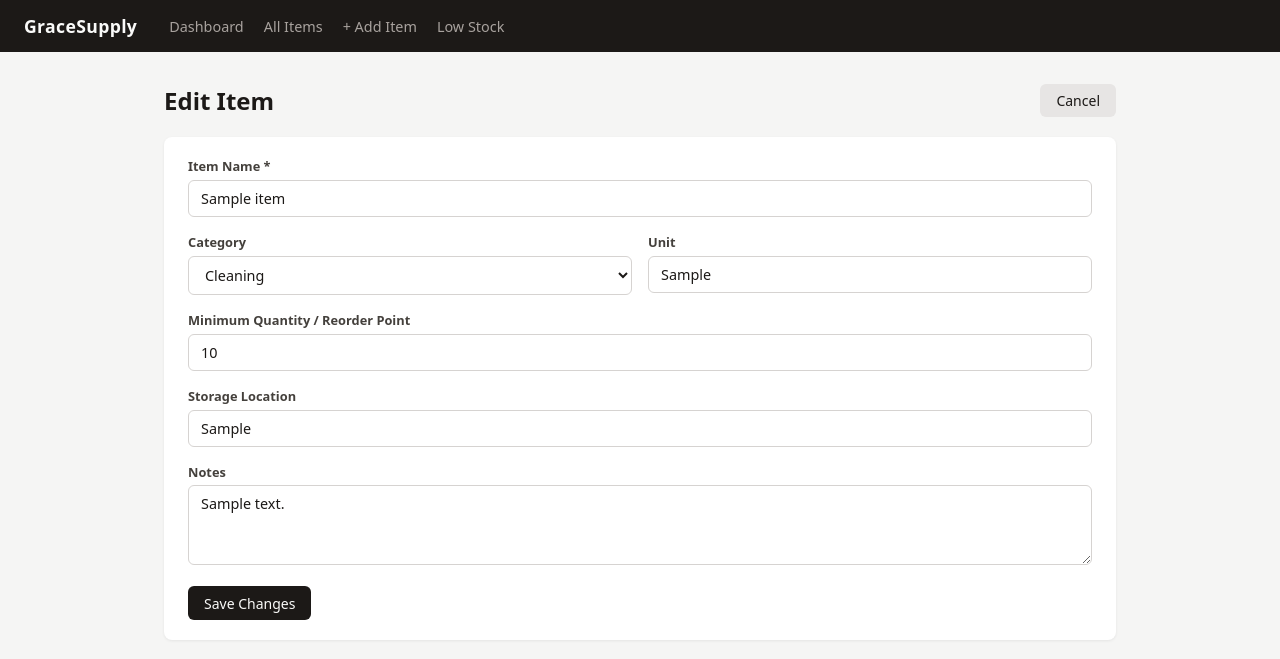
After one commit to sixesandsevens/GraceSupply, a Flask app: page /items/1/edit in a window 1280 px wide. The commit adds this page. Shown: the top 659 px of the page. Run offline with Flask 3, Linux system fonts and the light colour scheme; tables that the repository leaves empty hold one stand-in row (values such as "Sample post").

Commit message:
second commit

```diff
--- a/app/routes.py
+++ b/app/routes.py
@@ -17,26 +17,96 @@ CATEGORIES = [
 ]
 
 
+def parse_int(value, default=0):
+    """Safely parse an integer from form input."""
+    try:
+        return int(value)
+    except (TypeError, ValueError):
+        return default
+
+
+def create_transaction(item, change_amount, transaction_type, note="", created_by=""):
+    txn = InventoryTransaction(
+        item_id=item.id,
+        change_amount=change_amount,
+        transaction_type=transaction_type,
+        note=note,
+        created_by=created_by,
+    )
+    db.session.add(txn)
+    return txn
+
+
 @bp.route("/")
 def index():
-    return redirect(url_for("main.items"))
+    active_items = Item.query.filter_by(active=True)
+    total_items = active_items.count()
+    low_count = active_items.filter(Item.current_quantity <= Item.minimum_quantity).count()
+    out_count = Item.query.filter_by(active=True).filter(Item.current_quantity <= 0).count()
+    recent_transactions = (
+        InventoryTransaction.query
+        .join(Item)
+        .filter(Item.active == True)
+        .order_by(InventoryTransaction.created_at.desc())
+        .limit(8)
+        .all()
+    )
+    return render_template(
+        "dashboard.html",
+        total_items=total_items,
+        low_count=low_count,
+        out_count=out_count,
+        recent_transactions=recent_transactions,
+    )
 
 
 @bp.route("/items")
 def items():
-    all_items = Item.query.filter_by(active=True).order_by(Item.category, Item.name).all()
-    return render_template("items.html", items=all_items)
+    query = request.args.get("q", "").strip()
+    category = request.args.get("category", "").strip()
+
+    item_query = Item.query.filter_by(active=True)
+
+    if query:
+        search = f"%{query}%"
+        item_query = item_query.filter(
+            db.or_(
+                Item.name.ilike(search),
+                Item.location.ilike(search),
+                Item.notes.ilike(search),
+            )
+        )
+
+    if category:
+        item_query = item_query.filter(Item.category == category)
+
+    all_items = item_query.order_by(Item.category, Item.name).all()
+    return render_template(
+        "items.html",
+        items=all_items,
+        categories=CATEGORIES,
+        selected_category=category,
+        query=query,
+    )
 
 
 @bp.route("/items/new", methods=["GET", "POST"])
 def new_item():
     if request.method == "POST":
+        name = request.form.get("name", "").strip()
+        if not name:
+            flash("Item name is required.")
+            return render_template("new_item.html", categories=CATEGORIES)
+
+        current_quantity = max(parse_int(request.form.get("current_quantity"), 0), 0)
+        minimum_quantity = max(parse_int(request.form.get("minimum_quantity"), 0), 0)
+
         item = Item(
-            name=request.form["name"].strip(),
+            name=name,
             category=request.form.get("category", "Other"),
-            unit=request.form.get("unit", "each").strip(),
-            current_quantity=int(request.form.get("current_quantity", 0)),
-            minimum_quantity=int(request.form.get("minimum_quantity", 0)),
+            unit=request.form.get("unit", "each").strip() or "each",
+            current_quantity=current_quantity,
+            minimum_quantity=minimum_quantity,
             location=request.form.get("location", "").strip(),
             notes=request.form.get("notes", "").strip(),
         )
@@ -45,17 +115,16 @@ def new_item():
         db.session.commit()
 
         if item.current_quantity:
-            txn = InventoryTransaction(
-                item_id=item.id,
-                change_amount=item.current_quantity,
-                transaction_type="initial_count",
-                note="Initial quantity entered",
+            create_transaction(
+                item,
+                item.current_quantity,
+                "initial_count",
+                "Initial quantity entered",
             )
-            db.session.add(txn)
             db.session.commit()
 
         flash("Item added.")
-        return redirect(url_for("main.items"))
+        return redirect(url_for("main.item_detail", item_id=item.id))
 
     return render_template("new_item.html", categories=CATEGORIES)
 
@@ -72,29 +141,64 @@ def item_detail(item_id):
     return render_template("item_detail.html", item=item, transactions=transactions)
 
 
+@bp.route("/items/<int:item_id>/edit", methods=["GET", "POST"])
+def edit_item(item_id):
+    item = Item.query.get_or_404(item_id)
+
+    if request.method == "POST":
+        name = request.form.get("name", "").strip()
+        if not name:
+            flash("Item name is required.")
+            return render_template("edit_item.html", item=item, categories=CATEGORIES)
+
+        item.name = name
+        item.category = request.form.get("category", "Other")
+        item.unit = request.form.get("unit", "each").strip() or "each"
+        item.minimum_quantity = max(parse_int(request.form.get("minimum_quantity"), 0), 0)
+        item.location = request.form.get("location", "").strip()
+        item.notes = request.form.get("notes", "").strip()
+
+        db.session.commit()
+        flash("Item updated.")
+        return redirect(url_for("main.item_detail", item_id=item.id))
+
+    return render_template("edit_item.html", item=item, categories=CATEGORIES)
+
+
 @bp.route("/items/<int:item_id>/adjust", methods=["POST"])
 def adjust_item(item_id):
     item = Item.query.get_or_404(item_id)
 
-    change_amount = int(request.form["change_amount"])
+    change_amount = parse_int(request.form.get("change_amount"), 0)
     note = request.form.get("note", "").strip()
     created_by = request.form.get("created_by", "").strip()
 
-    item.current_quantity += change_amount
+    if change_amount == 0:
+        flash("Quantity change cannot be zero.")
+        return redirect(url_for("main.item_detail", item_id=item.id))
 
-    txn = InventoryTransaction(
-        item_id=item.id,
-        change_amount=change_amount,
-        transaction_type="adjustment",
-        note=note,
-        created_by=created_by,
-    )
+    new_quantity = item.current_quantity + change_amount
+    if new_quantity < 0:
+        flash("That adjustment would make the quantity negative. Inventory goblin denied.")
+        return redirect(url_for("main.item_detail", item_id=item.id))
 
-    db.session.add(txn)
+    item.current_quantity = new_quantity
+    create_transaction(item, change_amount, "adjustment", note, created_by)
+
     db.session.commit()
 
     flash("Inventory adjusted.")
     return redirect(url_for("main.item_detail", item_id=item.id))
+
+
+@bp.route("/items/<int:item_id>/archive", methods=["POST"])
+def archive_item(item_id):
+    item = Item.query.get_or_404(item_id)
+    item.active = False
+    create_transaction(item, 0, "archived", "Item archived")
+    db.session.commit()
+    flash("Item archived.")
+    return redirect(url_for("main.items"))
 
 
 @bp.route("/low-stock")
--- a/app/templates/base.html
+++ b/app/templates/base.html
@@ -20,8 +20,9 @@
       padding: 0 1.5rem;
       display: flex;
       align-items: center;
-      gap: 2rem;
-      height: 52px;
+      gap: 1.25rem;
+      min-height: 52px;
+      flex-wrap: wrap;
     }
 
     nav a.brand {
@@ -30,6 +31,7 @@
       color: #fafaf9;
       text-decoration: none;
       letter-spacing: 0.02em;
+      margin-right: .75rem;
     }
 
     nav a {
@@ -40,24 +42,14 @@
 
     nav a:hover { color: #fafaf9; }
 
-    .low-stock-badge {
-      background: #dc2626;
-      color: white;
-      border-radius: 9999px;
-      font-size: 0.7rem;
-      padding: 1px 6px;
-      margin-left: 4px;
-      font-weight: 600;
-    }
-
     main {
-      max-width: 900px;
+      max-width: 1000px;
       margin: 2rem auto;
       padding: 0 1.5rem;
     }
 
     h1 { font-size: 1.5rem; font-weight: 700; margin-bottom: 1.25rem; }
-    h2 { font-size: 1.1rem; font-weight: 600; margin-bottom: 0.75rem; }
+    h2 { font-size: 1.1rem; font-weight: 600; margin: 1.25rem 0 0.75rem; }
 
     .flash {
       background: #d1fae5;
@@ -78,6 +70,7 @@
       text-decoration: none;
       cursor: pointer;
       border: none;
+      font-family: inherit;
     }
 
     .btn-primary { background: #1c1917; color: #fafaf9; }
@@ -116,6 +109,8 @@
 
     tr:last-child td { border-bottom: none; }
     tr:hover td { background: #fafaf9; }
+    td a { color: inherit; font-weight: 500; text-decoration: none; }
+    td a:hover { text-decoration: underline; }
 
     .badge {
       display: inline-block;
@@ -129,13 +124,18 @@
     .badge-low { background: #fef3c7; color: #92400e; }
     .badge-out { background: #fee2e2; color: #dc2626; }
 
-    .card {
+    .card, .stat-card {
       background: white;
       border-radius: 8px;
       box-shadow: 0 1px 3px rgba(0,0,0,0.07);
       padding: 1.25rem 1.5rem;
       margin-bottom: 1rem;
     }
+
+    .stat-card { text-decoration: none; color: inherit; display: block; }
+    .stat-card:hover { transform: translateY(-1px); }
+    .stats-grid { display: grid; grid-template-columns: repeat(3, 1fr); gap: 1rem; margin-bottom: 1.5rem; }
+    .stat-number { font-size: 2rem; font-weight: 800; line-height: 1; margin-bottom: .25rem; }
 
     .form-group { margin-bottom: 1rem; }
     label { display: block; font-size: 0.8rem; font-weight: 600; margin-bottom: 0.3rem; color: #44403c; }
@@ -160,9 +160,7 @@
     textarea { resize: vertical; min-height: 80px; }
 
     .grid-2 { display: grid; grid-template-columns: 1fr 1fr; gap: 1rem; }
-
     .meta { font-size: 0.8rem; color: #78716c; }
-
     .positive { color: #16a34a; font-weight: 600; }
     .negative { color: #dc2626; font-weight: 600; }
 
@@ -178,15 +176,27 @@
       display: flex;
       align-items: center;
       justify-content: space-between;
+      gap: 1rem;
       margin-bottom: 1.25rem;
     }
 
     .page-header h1 { margin-bottom: 0; }
 
-    @media (max-width: 600px) {
-      .grid-2 { grid-template-columns: 1fr; }
+    .filters {
+      display: grid;
+      grid-template-columns: 1fr 220px auto;
+      gap: .75rem;
+      align-items: end;
+      margin-bottom: 1rem;
+    }
+
+    .inline-actions { display: flex; gap: .5rem; flex-wrap: wrap; }
+
+    @media (max-width: 700px) {
+      .grid-2, .stats-grid, .filters { grid-template-columns: 1fr; }
       table { font-size: 0.82rem; }
       td, th { padding: 0.5rem 0.6rem; }
+      nav { padding: .75rem 1rem; }
     }
   </style>
 </head>
@@ -194,6 +204,7 @@
 
 <nav>
   <a href="{{ url_for('main.index') }}" class="brand">GraceSupply</a>
+  <a href="{{ url_for('main.index') }}">Dashboard</a>
   <a href="{{ url_for('main.items') }}">All Items</a>
   <a href="{{ url_for('main.new_item') }}">+ Add Item</a>
   <a href="{{ url_for('main.low_stock') }}">Low Stock</a>
--- /dev/null
+++ b/app/templates/edit_item.html
@@ -0,0 +1,51 @@
+{% extends "base.html" %}
+{% block title %}Edit {{ item.name }} — GraceSupply{% endblock %}
+
+{% block content %}
+<div class="page-header">
+  <h1>Edit Item</h1>
+  <a href="{{ url_for('main.item_detail', item_id=item.id) }}" class="btn btn-secondary">Cancel</a>
+</div>
+
+<div class="card">
+  <form method="POST">
+    <div class="form-group">
+      <label for="name">Item Name *</label>
+      <input type="text" id="name" name="name" required value="{{ item.name }}">
+    </div>
+
+    <div class="grid-2">
+      <div class="form-group">
+        <label for="category">Category</label>
+        <select id="category" name="category">
+          {% for cat in categories %}
+            <option value="{{ cat }}" {% if item.category == cat %}selected{% endif %}>{{ cat }}</option>
+          {% endfor %}
+        </select>
+      </div>
+
+      <div class="form-group">
+        <label for="unit">Unit</label>
+        <input type="text" id="unit" name="unit" value="{{ item.unit }}">
+      </div>
+    </div>
+
+    <div class="form-group">
+      <label for="minimum_quantity">Minimum Quantity / Reorder Point</label>
+      <input type="number" id="minimum_quantity" name="minimum_quantity" value="{{ item.minimum_quantity }}" min="0">
+    </div>
+
+    <div class="form-group">
+      <label for="location">Storage Location</label>
+      <input type="text" id="location" name="location" value="{{ item.location or '' }}">
+    </div>
+
+    <div class="form-group">
+      <label for="notes">Notes</label>
+      <textarea id="notes" name="notes">{{ item.notes or '' }}</textarea>
+    </div>
+
+    <button type="submit" class="btn btn-primary">Save Changes</button>
+  </form>
+</div>
+{% endblock %}
```
Also changed, not shown: app/templates/dashboard.html (added, +62 -0 lines), app/templates/item_detail.html (+12 -1 lines), app/templates/items.html (+22 -3 lines), README.md (added), 1 other file.
